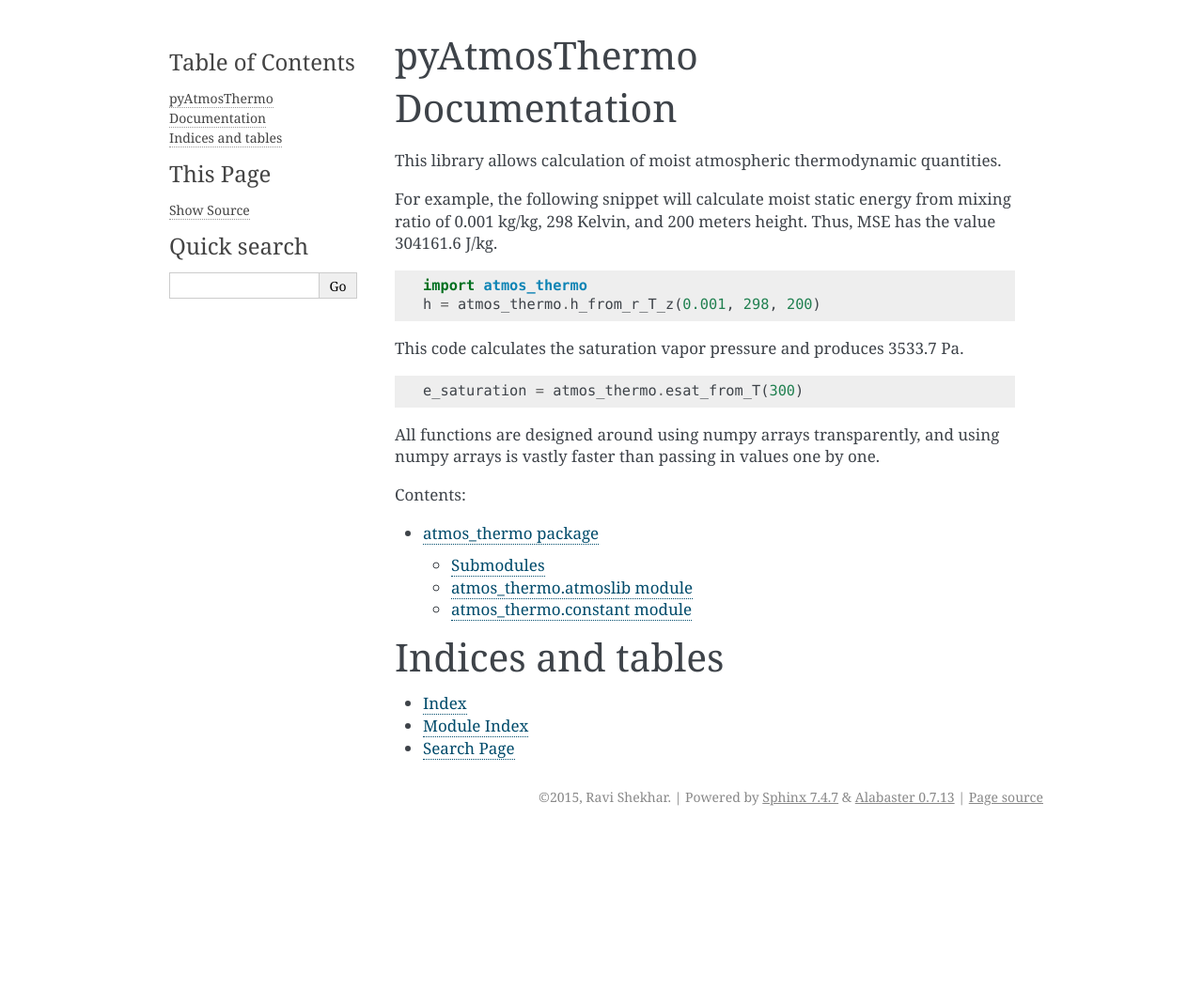
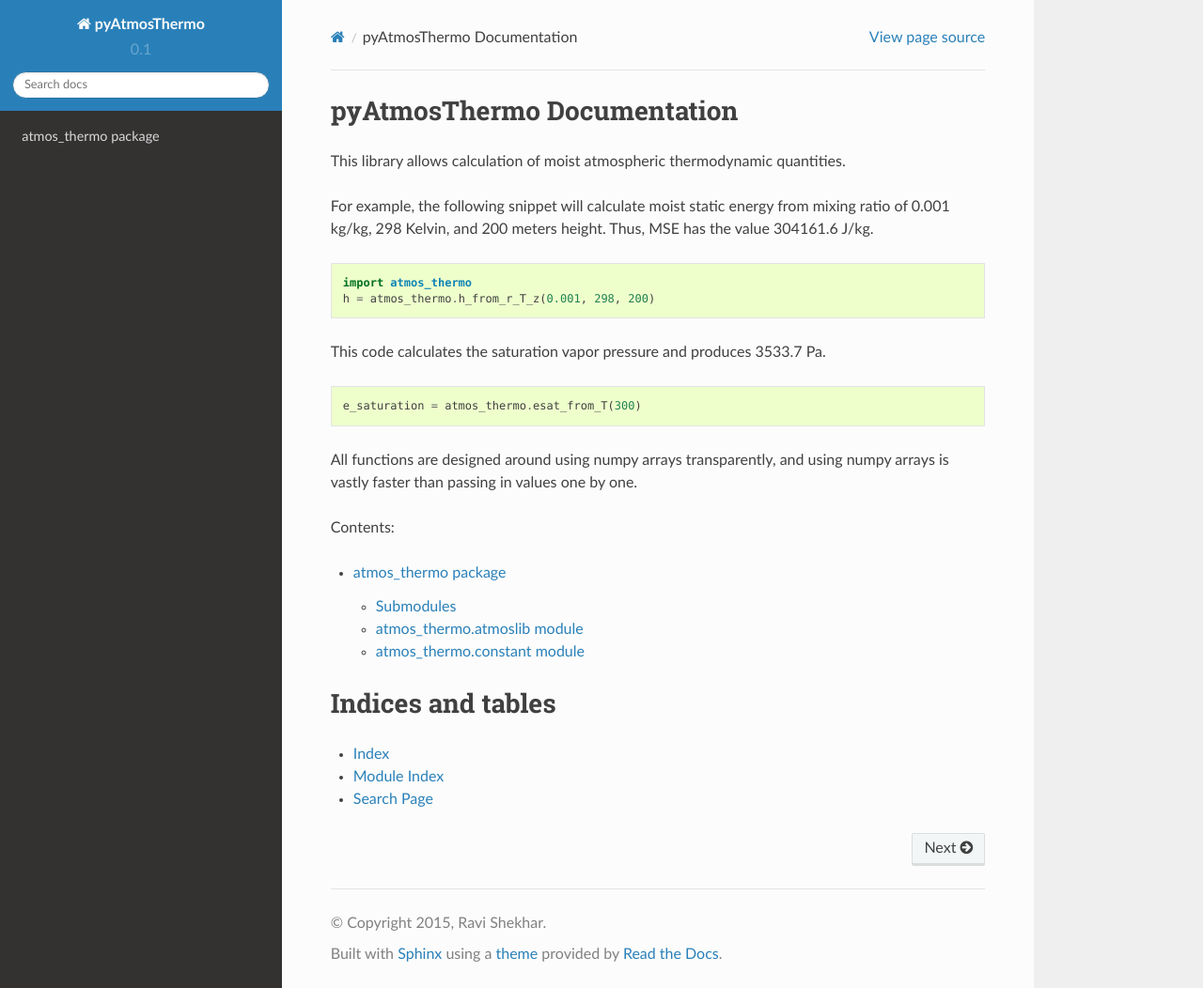
Before and after one commit to rjames-at-rwjames/pyAtmosThermo, a Sphinx documentation site: the page built from docs/source/index.rst, in a window 1280 px wide and 1052 px high. Shown: the whole window at 94% size. Built offline with Sphinx 7.4.7 and the Read the Docs theme 2.0.0, drawn with Linux system fonts in a browser that asks for light colours.

Commit message:
tweaking sphinx read the docs theme

```diff
--- a/docs/source/conf.py
+++ b/docs/source/conf.py
@@ -111,7 +111,15 @@
 
 # The theme to use for HTML and HTML Help pages.  See the documentation for
 # a list of builtin themes.
-html_theme = 'alabaster'
+# html_theme = 'alabaster'
+# on_rtd is whether we are on readthedocs.org
+on_rtd = os.environ.get('READTHEDOCS', None) == 'True'
+
+if not on_rtd:  # only import and set the theme if we're building docs locally
+    import sphinx_rtd_theme
+    html_theme = 'sphinx_rtd_theme'
+    html_theme_path = [sphinx_rtd_theme.get_html_theme_path()]
+# otherwise, readthedocs.org uses their theme by default, so no need to specify it
 
 # Theme options are theme-specific and customize the look and feel of a theme
 # further.  For a list of options available for each theme, see the
```
